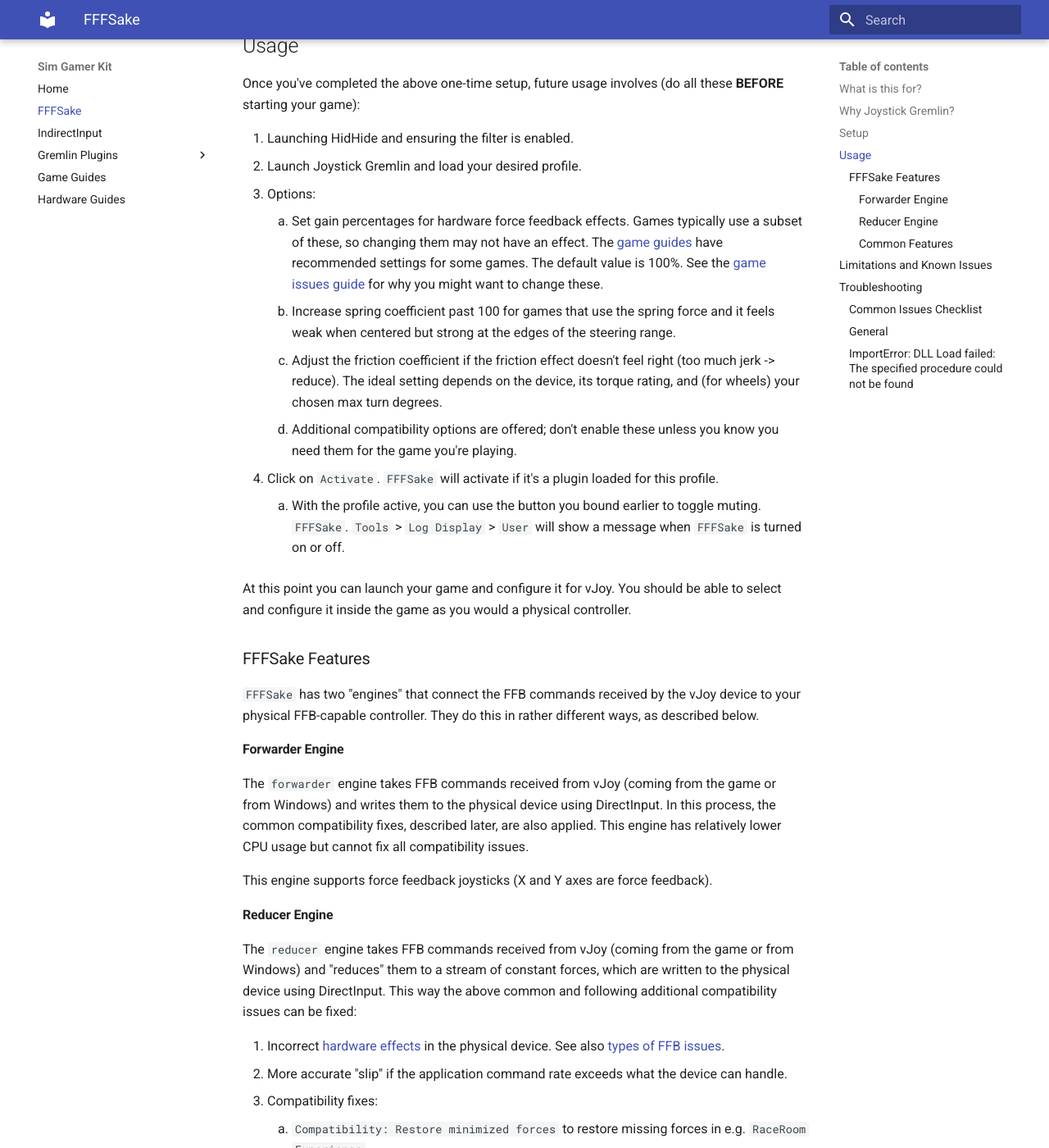
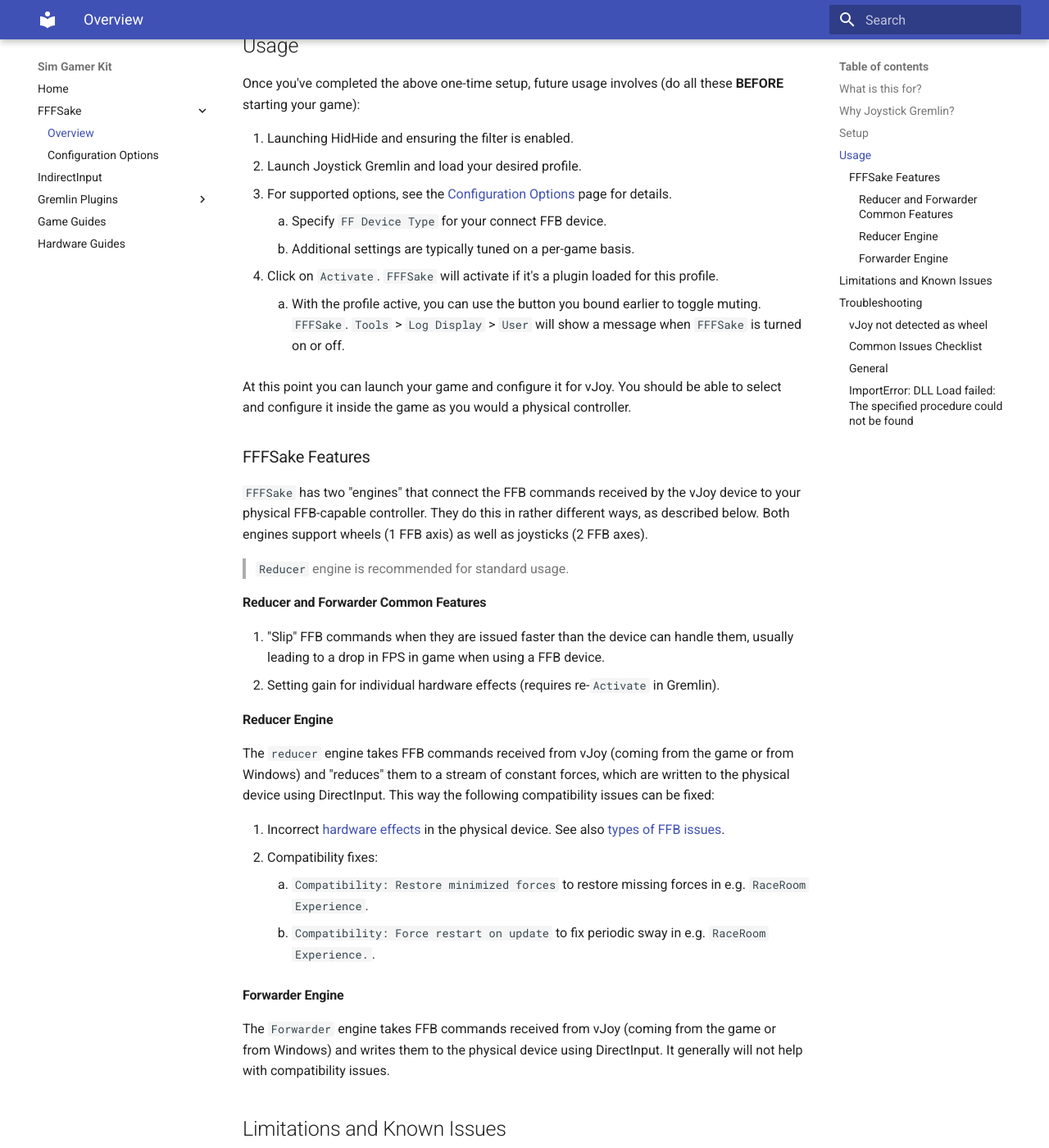
Before and after one commit to code-monet/sim-gamer-kit, an MkDocs documentation site: the page built from docs/fffsake/index.md, in a window 1280 px wide and 1400 px high, scrolled down 1763 px. Shown: the whole window at 82% size. Built offline with MkDocs 1.6.1 and Material for MkDocs 9.7.7, drawn with Linux system fonts in a browser that asks for light colours; some of the changed text lies outside the part shown.

Commit message:
Update FFFSake, Gremlin plugin and docs for 2D effects and new options

```diff
--- a/docs/fffsake/index.md
+++ b/docs/fffsake/index.md
@@ -86,19 +86,9 @@
 
 1.  Launching HidHide and ensuring the filter is enabled.
 2.  Launch Joystick Gremlin and load your desired profile.
-3.  Options:
-    1.  Set gain percentages for hardware force feedback effects. Games typically
-        use a subset of these, so changing them may not have an effect. The
-        [game guides](../game_guides/index.md)
-        have recommended settings for some games. The default value is 100%. See the
-        [game issues guide](../game_guides/issues.md) for why you might want to change these.
-    2.  Increase spring coefficient past 100 for games that use the spring
-        force and it feels weak
-        when centered but strong at the edges of the steering range.
-    3.  Adjust the friction coefficient if the friction effect doesn't feel right (too much jerk -> reduce).
-        The ideal setting depends on the device, its torque rating, and (for wheels) your chosen max turn degrees.
-    4.  Additional compatibility options are offered; don't enable these unless
-        you know you need them for the game you're playing.
+3.  For supported options, see the [Configuration Options](options.md) page for details.
+    1.  Specify `FF Device Type` for your connect FFB device.
+    2.  Additional settings are typically tuned on a per-game basis.
 4.  Click on `Activate`. `FFFSake` will activate if it's a plugin loaded for this profile.
     1.  With the profile active, you can use the button you bound earlier to toggle muting.
     `FFFSake`. `Tools` > `Log Display` > `User` will show a message when `FFFSake`
@@ -111,44 +101,38 @@
 
 `FFFSake` has two "engines" that connect the FFB commands received by the vJoy
 device to your physical FFB-capable controller. They do this in rather different
-ways, as described below.
+ways, as described below. Both engines support wheels (1 FFB axis) as well as joysticks
+(2 FFB axes).
 
-#### Forwarder Engine
+> `Reducer` engine is recommended for standard usage.
 
-The `forwarder` engine takes FFB commands received from vJoy (coming from
-the game or from Windows) and writes them to the physical device using DirectInput.
-In this process, the common compatibility fixes, described later, are also applied.
-This engine has relatively lower CPU usage but cannot fix all compatibility issues.
+#### Reducer and Forwarder Common Features
 
-This engine supports force feedback joysticks (X and Y axes are force feedback).
+1.  "Slip" FFB commands when they are issued faster than the device can handle them,
+    usually leading to a drop in FPS in game when using a FFB device.
+2.  Setting gain for individual hardware effects (requires re-`Activate` in Gremlin).
 
 #### Reducer Engine
 
 The `reducer` engine takes FFB commands received from vJoy (coming from
 the game or from Windows) and "reduces" them to a stream of constant forces, which
-are written to the physical device using DirectInput. This way the above common and
-following additional compatibility issues can be fixed:
+are written to the physical device using DirectInput. This way the following
+compatibility issues can be fixed:
 
 1.  Incorrect [hardware effects](https://learn.microsoft.com/en-us/previous-versions/windows/desktop/ee417541(v=vs.85))
     in the physical device. See also
     [types of FFB issues](../game_guides/issues.md).
-2.  More accurate "slip" if the application command rate exceeds what the device can
-    handle.
-3.  Compatibility fixes:
+2.  Compatibility fixes:
     1.  `Compatibility: Restore minimized forces` to restore missing forces in e.g.
         `RaceRoom Experience`.
     2.  `Compatibility: Force restart on update` to fix periodic sway in e.g.
         `RaceRoom Experience.`.
 
-#### Common Features
+#### Forwarder Engine
 
-Both engines have the following features:
-
-1.  Rotate effects if input and output FFB axes counts mismatch (but see also:
-    [vJoy configuration](./vjoy_configuration.md) to configure vJoy correctly)
-2.  "Slip" FFB commands when they are issued faster than the device can handle them,
-    usually leading to a drop in FPS in game when using a FFB device.
-3.  Setting gain for individual hardware effects (requires re-`Activate` in Gremlin).
+The `Forwarder` engine takes FFB commands received from vJoy (coming from
+the game or from Windows) and writes them to the physical device using DirectInput.
+It generally will not help with compatibility issues.
 
 ## Limitations and Known Issues
 
@@ -156,18 +140,17 @@
 them; if you are, please in touch via
 [GitHub Discussions](https://github.com/code-monet/sim-gamer-kit/discussions)
 
-1.  Only one vJoy device is currently supported.
-2.  Only single FFB axis devices are supported in the `reducer` engine. In other
-    words, it's only expected to be used for racing wheels. FFB Joystick support
-    is feasible, just not been needed yet (`forwarder` engine can be used
-    meanwhile).
+1.  Only the first vJoy device is currently supported.
 
 The following known issues may be addressed in a future release but are low severity:
 
-1.  Decrease CPU usage, especially for the `reducer` engine.
-2.  Inertia effect (not commonly used) in the `reducer` engine could be refined.
+1.  Inertia effect (not commonly used) in the `reducer` engine could be refined.
 
 ## Troubleshooting
+
+### vJoy not detected as wheel
+
+See [vJoy configuration](./vjoy_configuration.md) to configure vJoy correctly.
 
 ### Common Issues Checklist
 
--- a/mkdocs.yml
+++ b/mkdocs.yml
@@ -4,7 +4,9 @@
 
 nav:
   - Home: index.md
-  - FFFSake: fffsake/index.md
+  - FFFSake:
+    - Overview: fffsake/index.md
+    - Configuration Options: fffsake/options.md
   - IndirectInput: indirect_input/index.md
   - Gremlin Plugins:
     - H-Shifter: joystick_gremlin_plugins/h_shifter.md
```
Also changed, not shown: docs/fffsake/options.md (added, +87 -0 lines), 2 other files.
